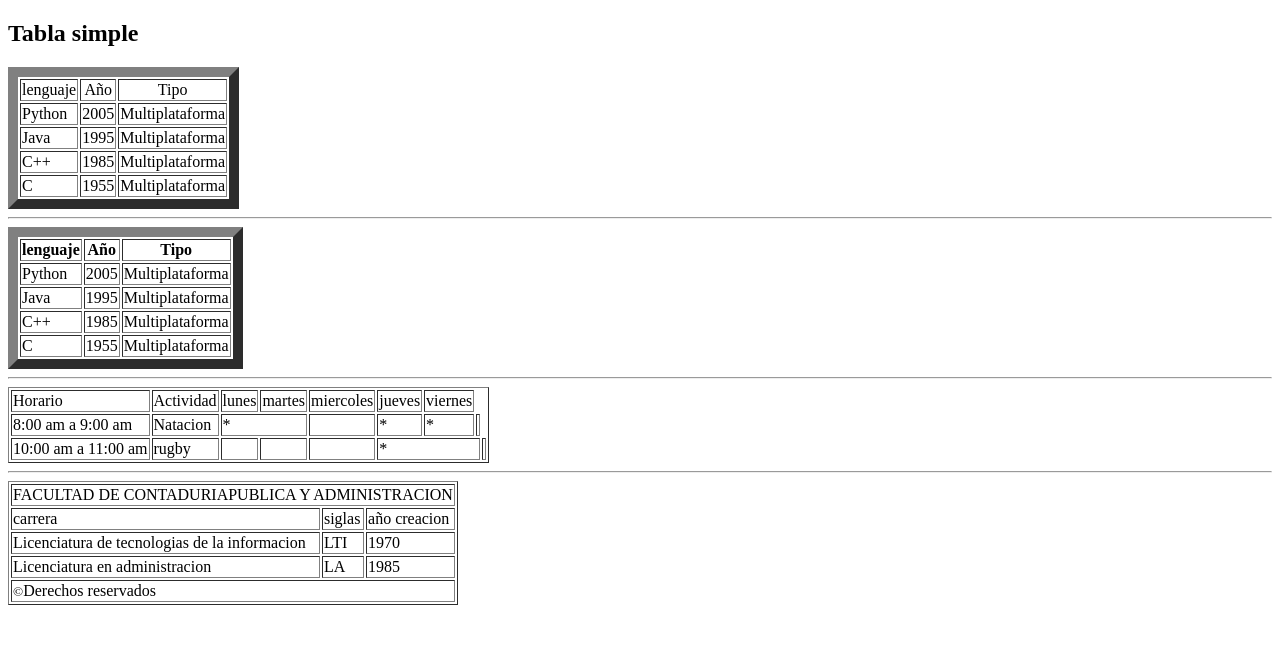
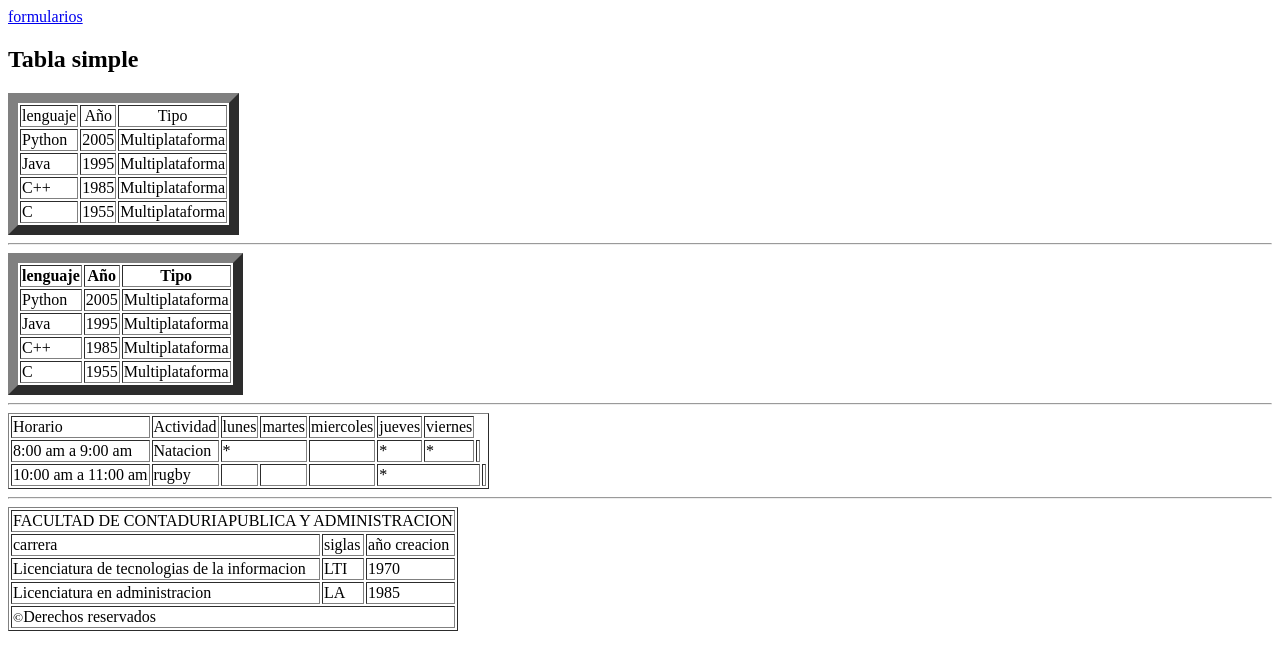
Before and after one commit to juancandia/practica520409, a plain HTML site: page index.html in a window 1280 px wide. Drawn offline with Linux system fonts and the light colour scheme.

Commit message:
actualizacion al index

```diff
--- a/index.html
+++ b/index.html
@@ -6,6 +6,7 @@
     <title>tablas html</title>
 </head>
 <body>
+    <a href="formularios.html">formularios</a>
     <h2>Tabla simple</h2>
 
     <table border="10">
```
